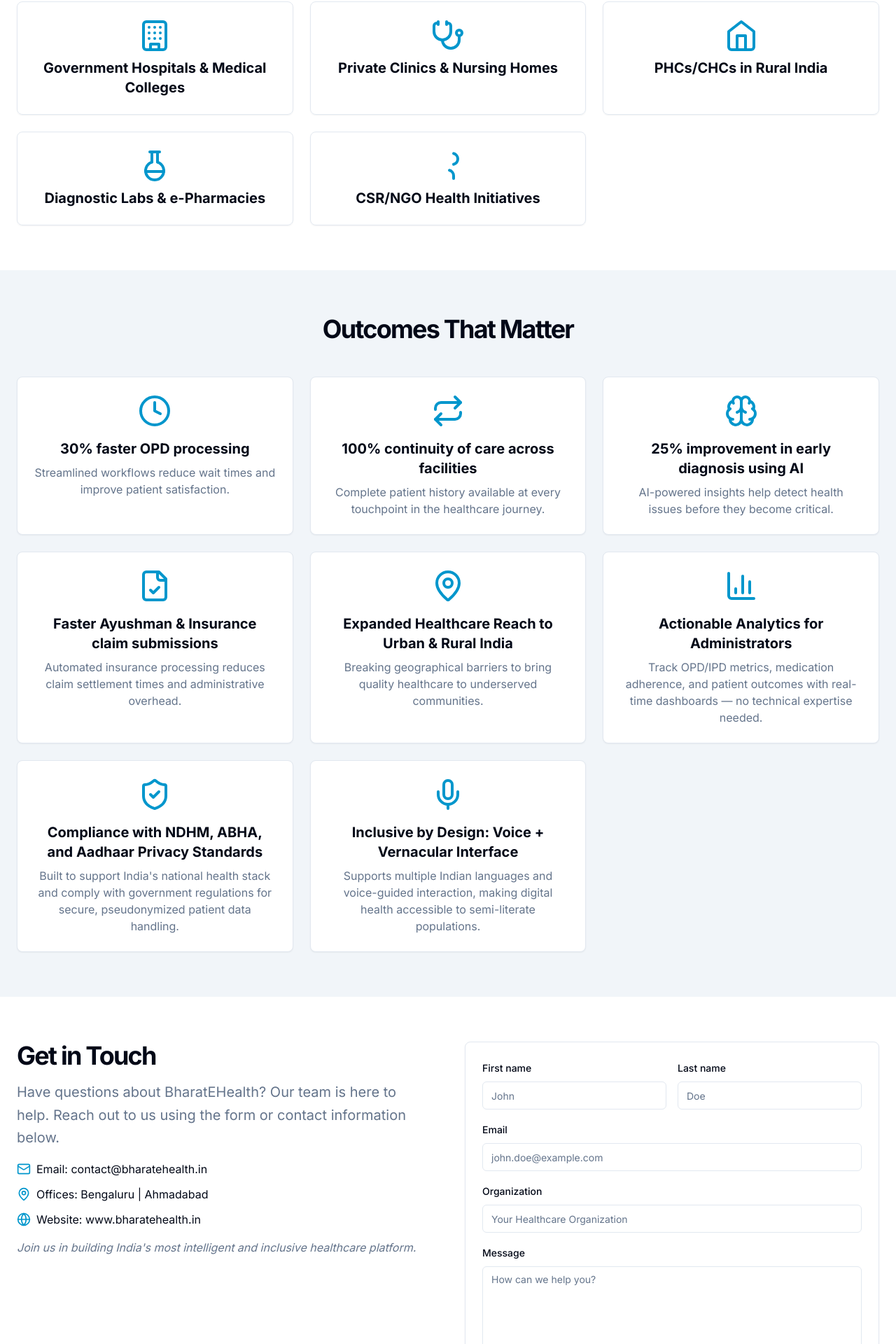
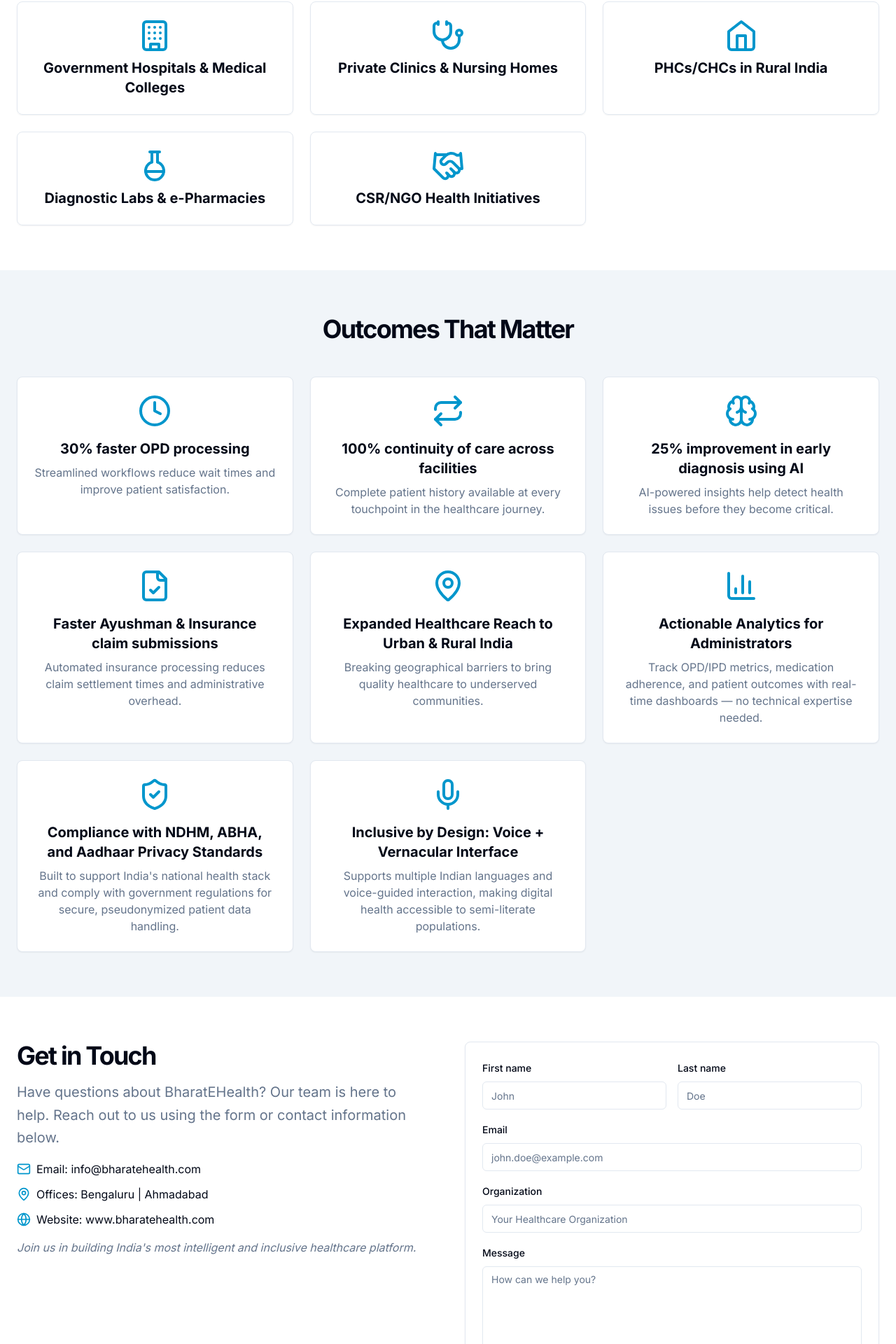
Before and after one commit to AI2Innovate/bharatehealth.com, a Next.js app: page / in a window 1280 px wide. Shown: the part 4158-6078 px from the top of the page at 70% size. Built offline with nearby package versions, Linux system fonts and the light colour scheme.

Commit message:
updated contact us content

```diff
--- a/app/page.tsx
+++ b/app/page.tsx
@@ -31,7 +31,8 @@ import {
   Inbox,
   Mic,
   FileCheck,
-  Repeat
+  Repeat,
+  Handshake
 } from "lucide-react"
 
 export default function Home() {
@@ -738,21 +739,7 @@ export default function Home() {
               </div>
 
               <div className="flex flex-col items-center space-y-2 rounded-lg border p-6 shadow-sm">
-                <svg
-                  xmlns="http://www.w3.org/2000/svg"
-                  width="24"
-                  height="24"
-                  viewBox="0 0 24 24"
-                  fill="none"
-                  stroke="currentColor"
-                  strokeWidth="2"
-                  strokeLinecap="round"
-                  strokeLinejoin="round"
-                  className="h-12 w-12 text-primary"
-                >
-                  <path d="M16 21v-2a4 4 0 0 0-3-3.87"></path>
-                  <path d="M16 3.13a4 4 0 0 1 0 7.75"></path>
-                </svg>
+                <Handshake className="h-12 w-12 text-primary" />
                 <h3 className="text-xl font-bold text-center">CSR/NGO Health Initiatives</h3>
               </div>
             </div>
@@ -873,7 +860,7 @@ export default function Home() {
                 <div className="space-y-3">
                   <div className="flex items-center gap-2">
                     <Mail className="h-5 w-5 text-primary" />
-                    <span>Email: contact@bharatehealth.in</span>
+                    <span>Email: info@bharatehealth.com</span>
                   </div>
                   <div className="flex items-center gap-2">
                     <MapPin className="h-5 w-5 text-primary" />
@@ -881,7 +868,7 @@ export default function Home() {
                   </div>
                   <div className="flex items-center gap-2">
                     <Globe className="h-5 w-5 text-primary" />
-                    <span>Website: www.bharatehealth.in</span>
+                    <span>Website: www.bharatehealth.com</span>
                   </div>
                 </div>
                 <p className="text-muted-foreground italic">
```
